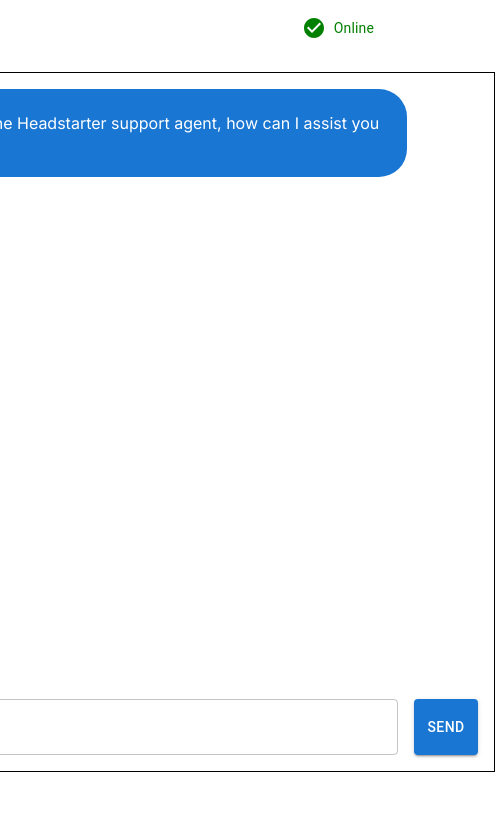
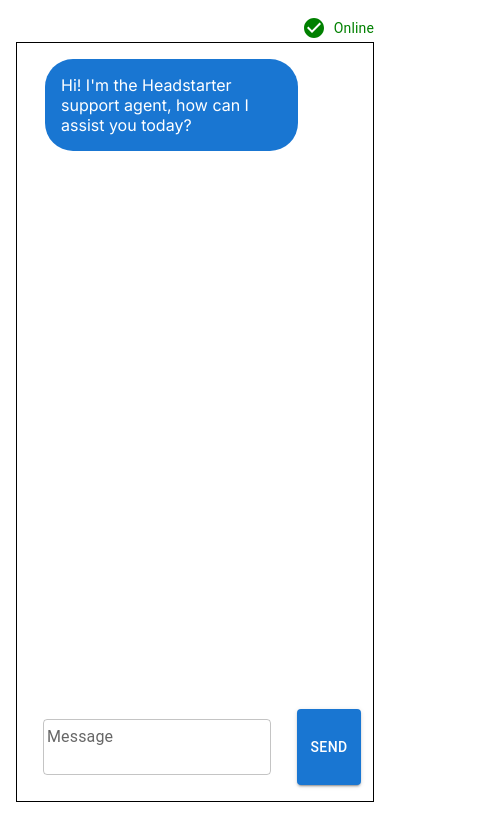
Before and after one commit to musmanqazi/ai-customer-support, a Next.js app: page / in a window 390 px wide. Shown: the top 826 px of the page, 495 px wide, since content can reach past the window. Built offline with nearby package versions, Linux system fonts and the light colour scheme; no server answers.

Commit message:
first attempt at mobile optimization

```diff
--- a/app/page.js
+++ b/app/page.js
@@ -26,7 +26,7 @@
   const [loadingDots, setLoadingDots] = useState("");
   const [shakeInput, setShakeInput] = useState(false);
   const [apiKeyValid, setApiKeyValid] = useState(false);
-  const [isResponding, setIsResponding] = useState(false); // New state for tracking if chatbot is responding
+  const [isResponding, setIsResponding] = useState(false);
   const messagesEndRef = useRef(null);
   const [isScrollbarActive, setIsScrollbarActive] = useState(false);
 
@@ -47,7 +47,6 @@
   }, [messages]);
 
   useEffect(() => {
-    // Function to check if the scrollbar is active
     const checkScrollbar = () => {
       const element = messagesEndRef.current?.parentElement;
       if (element && element.scrollHeight > element.clientHeight) {
@@ -57,15 +56,14 @@
       }
     };
 
-    checkScrollbar(); // Check scrollbar on load
-    window.addEventListener('resize', checkScrollbar); // Re-check on window resize
+    checkScrollbar();
+    window.addEventListener('resize', checkScrollbar);
 
     return () => {
       window.removeEventListener('resize', checkScrollbar);
     };
   }, [messages]);
 
-  // Check API Key on page load
   useEffect(() => {
     const checkApiKey = async () => {
       try {
@@ -74,20 +72,20 @@
           headers: {
             "Content-Type": "application/json",
           },
-          body: JSON.stringify([{ role: "user", content: "Ping" }]), // A simple ping message to check API key
+          body: JSON.stringify([{ role: "user", content: "Ping" }]),
         });
 
         if (response.ok) {
-          setApiKeyValid(true); // Mark as Online
+          setApiKeyValid(true);
         } else {
-          setApiKeyValid(false); // Mark as Offline if the response fails
+          setApiKeyValid(false);
         }
       } catch (error) {
-        setApiKeyValid(false); // Mark as Offline in case of an error
+        setApiKeyValid(false);
       }
     };
 
-    checkApiKey(); // Validate API key when the page loads
+    checkApiKey();
   }, []);
 
   const sendMessage = async () => {
@@ -97,7 +95,7 @@
       return;
     }
 
-    setIsResponding(true); // Disable input and send button while responding
+    setIsResponding(true);
     setMessage("");
     setMessages((messages) => [
       ...messages,
@@ -107,7 +105,6 @@
     setLoadingDots(".");
 
     try {
-      // Check API Key before sending the message to ensure it's back online
       const apiKeyResponse = await fetch("/api/chat", {
         method: "POST",
         headers: {
@@ -117,9 +114,9 @@
       });
 
       if (apiKeyResponse.ok) {
-        setApiKeyValid(true); // Set status to online if the API key is valid again
+        setApiKeyValid(true);
       } else {
-        setApiKeyValid(false); // Keep offline status if API key is still invalid
+        setApiKeyValid(false);
       }
 
       const response = await fetch("/api/chat", {
@@ -137,12 +134,12 @@
       reader.read().then(function processText({ done, value }) {
         if (done) {
           setLoadingDots("");
-          setIsResponding(false); // Re-enable input and send button when done
+          setIsResponding(false);
           return result;
         }
         const text = decoder.decode(value || new Int8Array(), { stream: true });
         if (text.includes("The chatbot is going offline")) {
-          setApiKeyValid(false); // Set status to offline if error message is received
+          setApiKeyValid(false);
         }
         setMessages((messages) => {
           let lastMessage = messages[messages.length - 1];
@@ -158,8 +155,8 @@
         return reader.read().then(processText);
       });
     } catch (error) {
-      setIsResponding(false); // Ensure input is re-enabled in case of an error
-      setApiKeyValid(false); // Ensure it sets to offline in case of an error
+      setIsResponding(false);
+      setApiKeyValid(false);
     }
   };
 
@@ -180,11 +177,15 @@
       flexDirection="column"
       justifyContent="center"
       alignItems="center"
+      sx={{
+        padding: "16px",
+        boxSizing: "border-box",
+      }}
     >
       <Stack
         direction="column"
-        width="600px"
-        height="700px"
+        width={{ xs: "100%", sm: "100%", md: "600px" }}
+        height={{ xs: "90vh", sm: "90vh", md: "700px" }}
         border="1px solid black"
         p={2}
         spacing={2}
@@ -201,7 +202,12 @@
           overflow="auto"
           max="100%"
           sx={{
-            paddingRight: '16px'
+            paddingRight: '16px',
+            paddingLeft: '16px',
+            "@media (max-width: 600px)": {
+              paddingRight: isScrollbarActive ? '12px' : '12px',
+              paddingLeft: '12px',
+            },
           }}
         >
           {messages.map((message, index) => (
@@ -213,21 +219,24 @@
               }
             >
               <Box
-                sx={{ maxWidth: "87.5%" }} // Limits the width of the message bubbles
-                bgcolor={
-                  message.role === "assistant" ? "primary.main" : "secondary.main"
-                }
-                color="white"
-                borderRadius={7}
-                p={3}
-                style={{
-                  whiteSpace: "pre-wrap",
-                  overflowWrap: "break-word",
-                  wordBreak: "break-word",
+                sx={{
+                  maxWidth: "87.5%",
+                  bgcolor: message.role === "assistant" ? "primary.main" : "secondary.main",
+                  color: "white",
+                  borderRadius: 7,
+                  p: 3,
+                  style: {
+                    whiteSpace: "pre-wrap",
+                    overflowWrap: "break-word",
+                    wordBreak: "break-word",
+                  },
+                  "@media (max-width: 600px)": {
+                    padding: 2,
+                    maxWidth: "80%", // Slightly reduce bubble width on mobile
+                  },
                 }}
               >
-                {message.content ||
-                  (message.role === "assistant" ? loadingDots : "")}
+                {message.content || (message.role === "assistant" ? loadingDots : "")}
               </Box>
             </Box>
           ))}
@@ -237,7 +246,10 @@
           direction="row"
           spacing={2}
           sx={{
-            paddingRight: '16px', // Ensures padding for the send button
+            paddingRight: '16px',
+            "@media (max-width: 600px)": {
+              paddingRight: '12px',
+            },
           }}
         >
           <TextField
@@ -253,13 +265,22 @@
               "& .MuiOutlinedInput-root.Mui-error .MuiOutlinedInput-notchedOutline": {
                 borderColor: shakeInput ? "red" : "primary.main",
               },
+              "@media (max-width: 600px)": {
+                padding: '10px',
+              },
             }}
-            error={shakeInput} // Always show the red border when shaking, regardless of online status
+            error={shakeInput}
+            disabled={isResponding}
           />
           <Button
             variant="contained"
             onClick={sendMessage}
-            disabled={isResponding} // Disable button while chatbot is responding
+            disabled={isResponding}
+            sx={{
+              "@media (max-width: 600px)": {
+                padding: '10px 12px',
+              },
+            }}
           >
             Send
           </Button>
```
